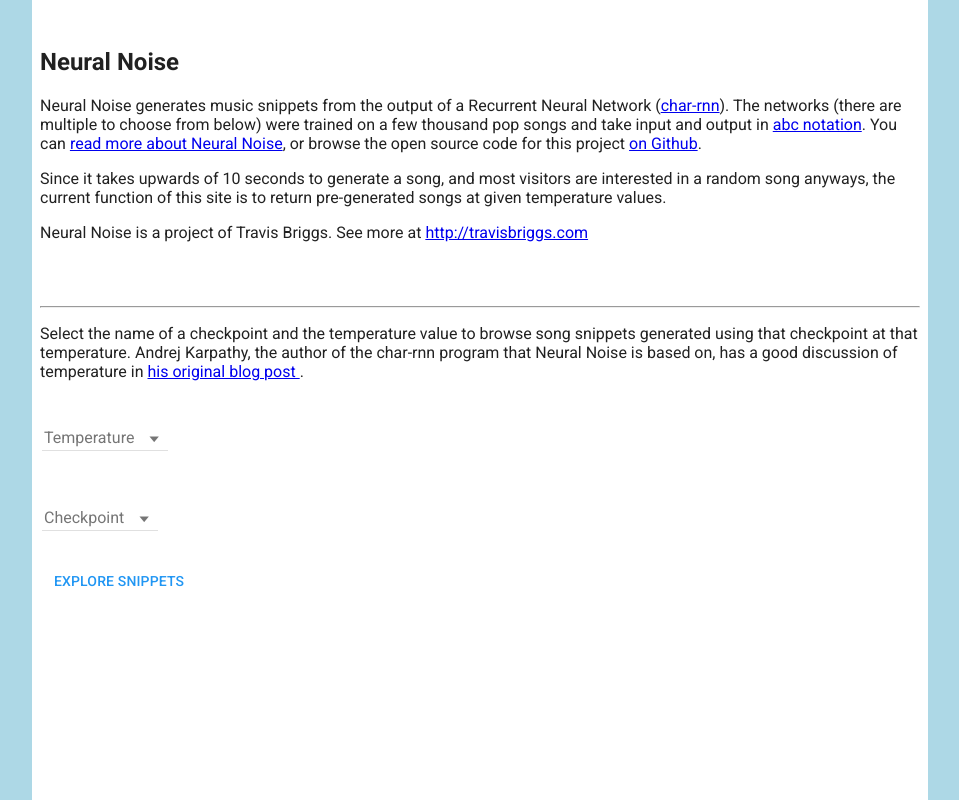
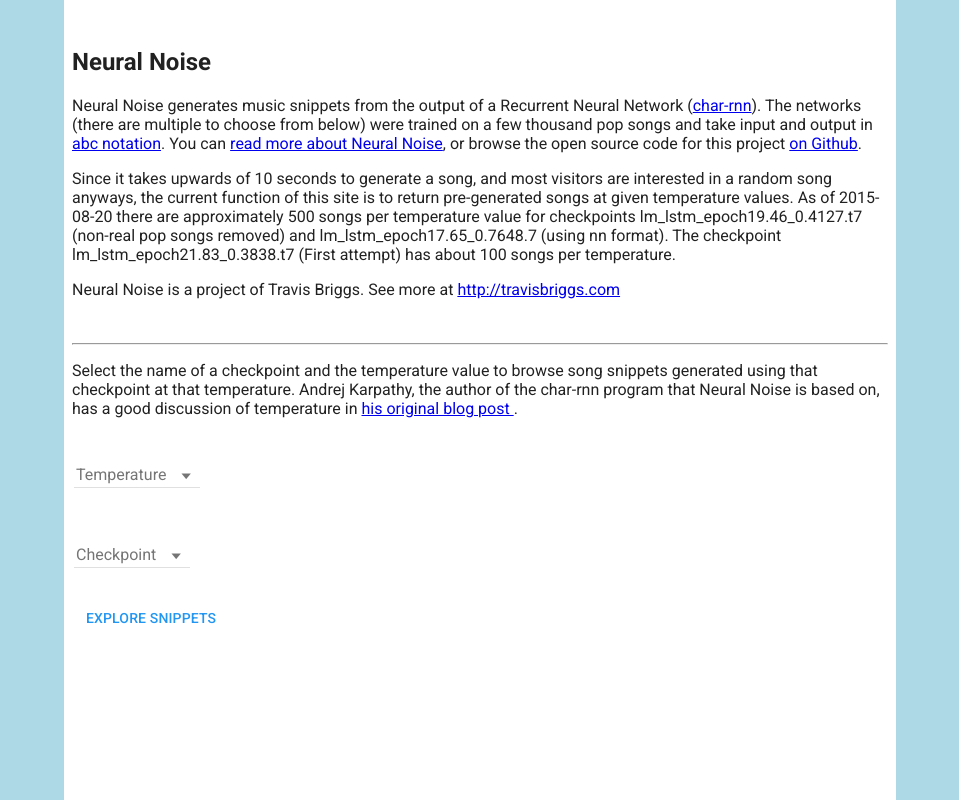
Before and after one commit to audiodude/neural-noise, a Flask app: page / in a window 1280 px wide. Shown: the whole page, without its empty margins (160-1119 px from the left). Run offline with Flask 2, Linux system fonts and the light colour scheme; data that the repository does not hold is empty; some libraries are stand-ins or nearby versions.

Commit message:
Some CSS changes.

```diff
--- a/web/static/css/style.css
+++ b/web/static/css/style.css
@@ -1,6 +1,10 @@
 body {
   background-color: #add8e6;
   margin: 0;
+}
+
+.main-content {
+  max-width: 52em !important;
 }
 
 .render-abc,
@@ -10,6 +14,10 @@
 
 section {
   margin: 20px 0;
+}
+
+section.index-form {
+  margin: 0
 }
 
 .playing,
--- a/web/templates/about.html
+++ b/web/templates/about.html
@@ -21,7 +21,7 @@
 </head>
 <body ng-app="neuralNoise" ng-controller="MainController as main"
       layout="row" layout-align="center">
-  <md-content class="render-content" flex-gt-sm="70" flex-sm="90"
+  <md-content class="main-content" flex-gt-sm="70" flex-sm="90"
               layout="column" layout-padding>
     {{ content }}
   </md-content>
--- a/web/templates/index.html
+++ b/web/templates/index.html
@@ -18,8 +18,8 @@
 </head>
 <body ng-app="neuralNoise" ng-controller="MainController as main"
       layout="row" layout-align="center">
-  <md-content flex-gt-sm="70" flex-sm="90"
-              layout="column" layout-padding>
+  <md-content class="main-content" flex-gt-sm="70" flex-sm="90" layout="column"
+              layout-padding>
     <section>
       <h1>Neural Noise</h1>
       <p>
@@ -35,13 +35,18 @@
         Since it takes upwards of 10 seconds to generate a song, and most
         visitors are interested in a random song anyways, the current function
         of this site is to return pre-generated songs at given temperature
-        values.
+        values. As of 2015-08-20 there are approximately 500 songs per
+        temperature value for checkpoints lm_lstm_epoch19.46_0.4127.t7 (non-real
+        pop songs removed) and lm_lstm_epoch17.65_0.7648.7 (using nn format).
+        The checkpoint lm_lstm_epoch21.83_0.3838.t7 (First attempt) has about
+        100 songs per temperature.
       </p>
       <p>
         Neural Noise is a project of Travis Briggs. See more at
         <a href="http://travisbriggs.com">http://travisbriggs.com</a>
+      </p>
     </section>
-    <section>
+    <section class="index-form">
       <hr>
       <p>
         Select the name of a checkpoint and the temperature value to browse song
--- a/web/templates/render.html
+++ b/web/templates/render.html
@@ -89,7 +89,7 @@
 <body ng-app="neuralNoise" ng-controller="MainController as main"
       layout="row" layout-align="center"
       ng-init="main.temperature = '{{song['temperature']}}'; main.checkpoint = '{{checkpoint['name']}}'">
-  <md-content class="render-content" flex-gt-sm="70" flex-sm="90"
+  <md-content class="main-content" flex-gt-sm="70" flex-sm="90"
               layout="column" layout-padding>
     <p>
       The following is a song snippet that was pregenerated using the
```
